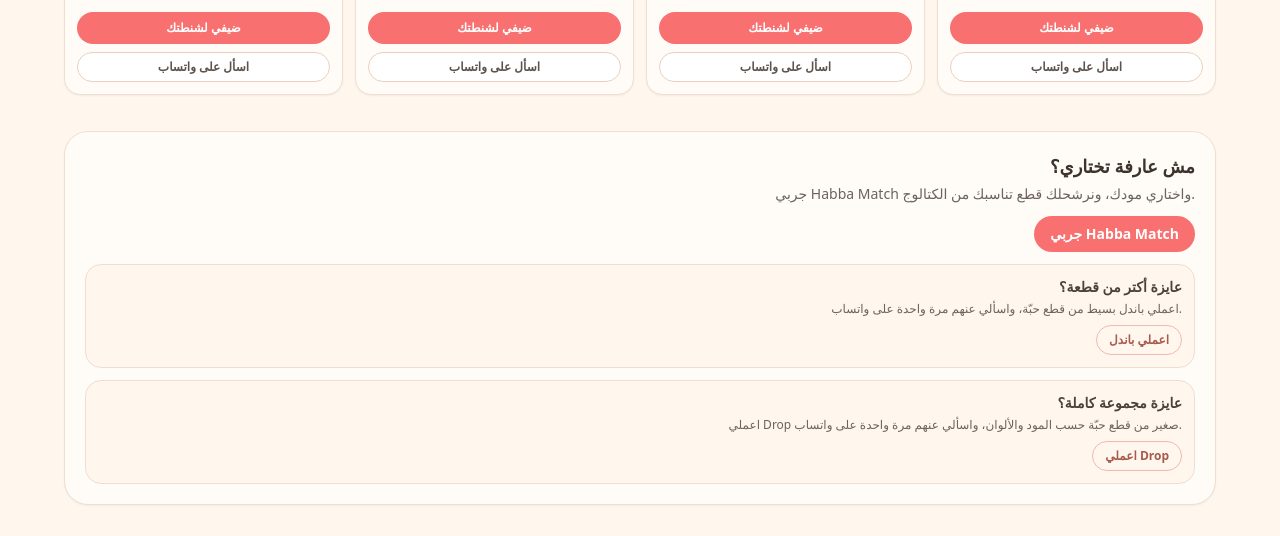
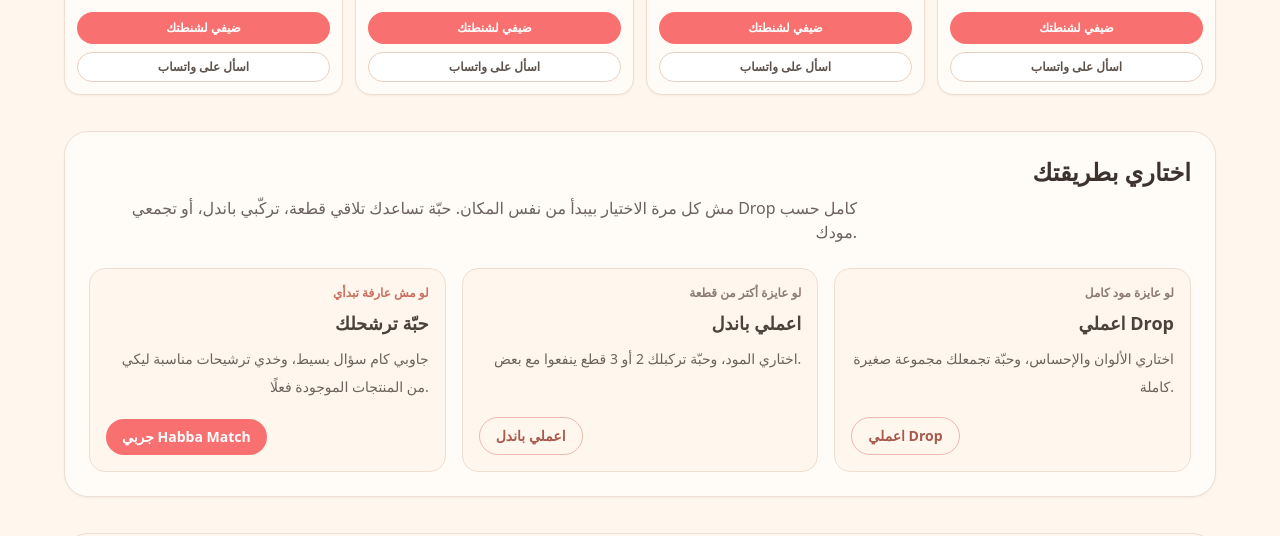
Before and after one commit to omarkhair70-droid/habba-store, a Next.js app: page / in a window 1280 px wide. Shown: the part 1700-2236 px from the top of the page. Built offline with nearby package versions, Linux system fonts and the light colour scheme.

Commit message:
Refactor homepage smart discovery cards layout

```diff
--- a/components/habba/home/match-entry-section.tsx
+++ b/components/habba/home/match-entry-section.tsx
@@ -1,27 +1,61 @@
 import Link from 'next/link';
+
+const discoveryPaths = [
+  {
+    label: 'لو مش عارفة تبدأي',
+    title: 'حبّة ترشحلك',
+    description: 'جاوبي كام سؤال بسيط، وخدي ترشيحات مناسبة ليكي من المنتجات الموجودة فعلًا.',
+    cta: 'جربي Habba Match',
+    href: '/match',
+    highlighted: true,
+  },
+  {
+    label: 'لو عايزة أكتر من قطعة',
+    title: 'اعملي باندل',
+    description: 'اختاري المود، وحبّة تركبلك 2 أو 3 قطع ينفعوا مع بعض.',
+    cta: 'اعملي باندل',
+    href: '/bundle',
+  },
+  {
+    label: 'لو عايزة مود كامل',
+    title: 'اعملي Drop',
+    description: 'اختاري الألوان والإحساس، وحبّة تجمعلك مجموعة صغيرة كاملة.',
+    cta: 'اعملي Drop',
+    href: '/drops',
+  },
+];
 
 export function MatchEntrySection() {
   return (
     <section className="mx-auto w-[92%] max-w-6xl py-4">
-      <div className="rounded-3xl border border-[#EEDFD2] bg-[#FFFCF8] p-4 text-right shadow-sm sm:p-5">
-        <p className="text-lg font-bold text-[#3E322D]">مش عارفة تختاري؟</p>
-        <p className="mt-1 text-sm text-[#6D625C]">جربي Habba Match واختاري مودك، ونرشحلك قطع تناسبك من الكتالوج.</p>
-        <Link href="/match" className="mt-3 inline-block rounded-full bg-[#F87070] px-4 py-2 text-sm font-bold text-white transition hover:bg-[#ef6666]">
-          جربي Habba Match
-        </Link>
-              <div className="mt-3 rounded-2xl border border-[#F0DED0] bg-[#fff7ee] p-3 text-right">
-          <p className="text-sm font-bold text-[#4D413C]">عايزة أكتر من قطعة؟</p>
-          <p className="mt-1 text-xs text-[#6D625C]">اعملي باندل بسيط من قطع حبّة، واسألي عنهم مرة واحدة على واتساب.</p>
-          <Link href="/bundle" className="mt-2 inline-block rounded-full border border-[#F0B8AE] px-3 py-1.5 text-xs font-bold text-[#A85A4D] transition hover:bg-[#FEE9E2]">
-            اعملي باندل
-          </Link>
-        </div>
-        <div className="mt-3 rounded-2xl border border-[#F0DED0] bg-[#fff7ee] p-3 text-right">
-          <p className="text-sm font-bold text-[#4D413C]">عايزة مجموعة كاملة؟</p>
-          <p className="mt-1 text-xs text-[#6D625C]">اعملي Drop صغير من قطع حبّة حسب المود والألوان، واسألي عنهم مرة واحدة على واتساب.</p>
-          <Link href="/drops" className="mt-2 inline-block rounded-full border border-[#F0B8AE] px-3 py-1.5 text-xs font-bold text-[#A85A4D] transition hover:bg-[#FEE9E2]">
-            اعملي Drop
-          </Link>
+      <div className="rounded-3xl border border-[#EEDFD2] bg-[#FFFCF8] p-4 text-right shadow-sm sm:p-6">
+        <h2 className="text-2xl font-bold text-[#3E322D]">اختاري بطريقتك</h2>
+        <p className="mt-2 max-w-3xl text-sm leading-7 text-[#6D625C] sm:text-base">
+          مش كل مرة الاختيار بيبدأ من نفس المكان. حبّة تساعدك تلاقي قطعة، تركّبي باندل، أو تجمعي Drop كامل حسب مودك.
+        </p>
+
+        <div className="mt-5 grid gap-3 sm:mt-6 sm:gap-4 md:grid-cols-3">
+          {discoveryPaths.map((path) => (
+            <article
+              key={path.href}
+              className="flex h-full flex-col rounded-2xl border border-[#F0DED0] bg-[#FFF7EE] p-4 text-right"
+            >
+              <p className={`text-xs font-bold ${path.highlighted ? 'text-[#CC6F60]' : 'text-[#8E7B73]'}`}>{path.label}</p>
+              <h3 className="mt-2 text-lg font-bold text-[#4D413C]">{path.title}</h3>
+              <p className="mt-2 flex-1 text-sm leading-7 text-[#6D625C]">{path.description}</p>
+
+              <Link
+                href={path.href}
+                className={`mt-4 inline-flex w-fit items-center rounded-full px-4 py-2 text-sm font-bold transition ${
+                  path.highlighted
+                    ? 'bg-[#F87070] text-white hover:bg-[#ef6666]'
+                    : 'border border-[#F0B8AE] text-[#A85A4D] hover:bg-[#FEE9E2]'
+                }`}
+              >
+                {path.cta}
+              </Link>
+            </article>
+          ))}
         </div>
       </div>
     </section>
```
